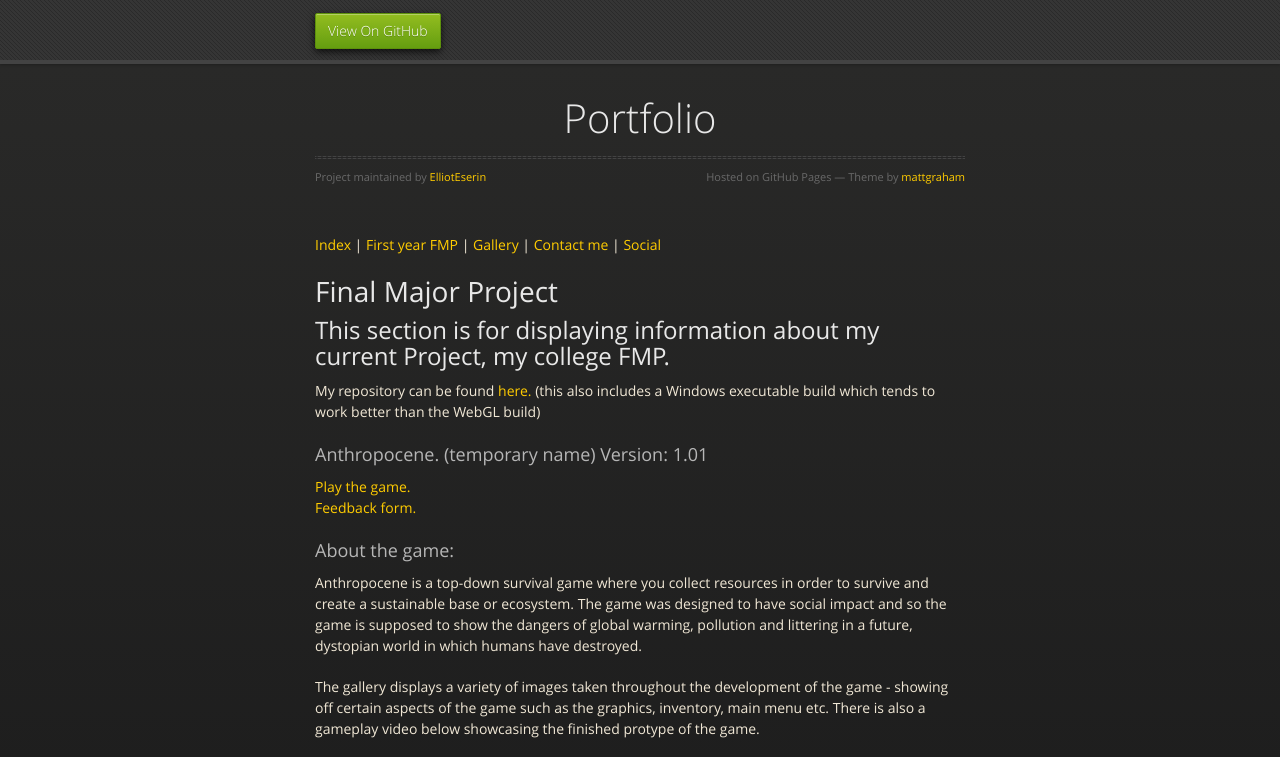
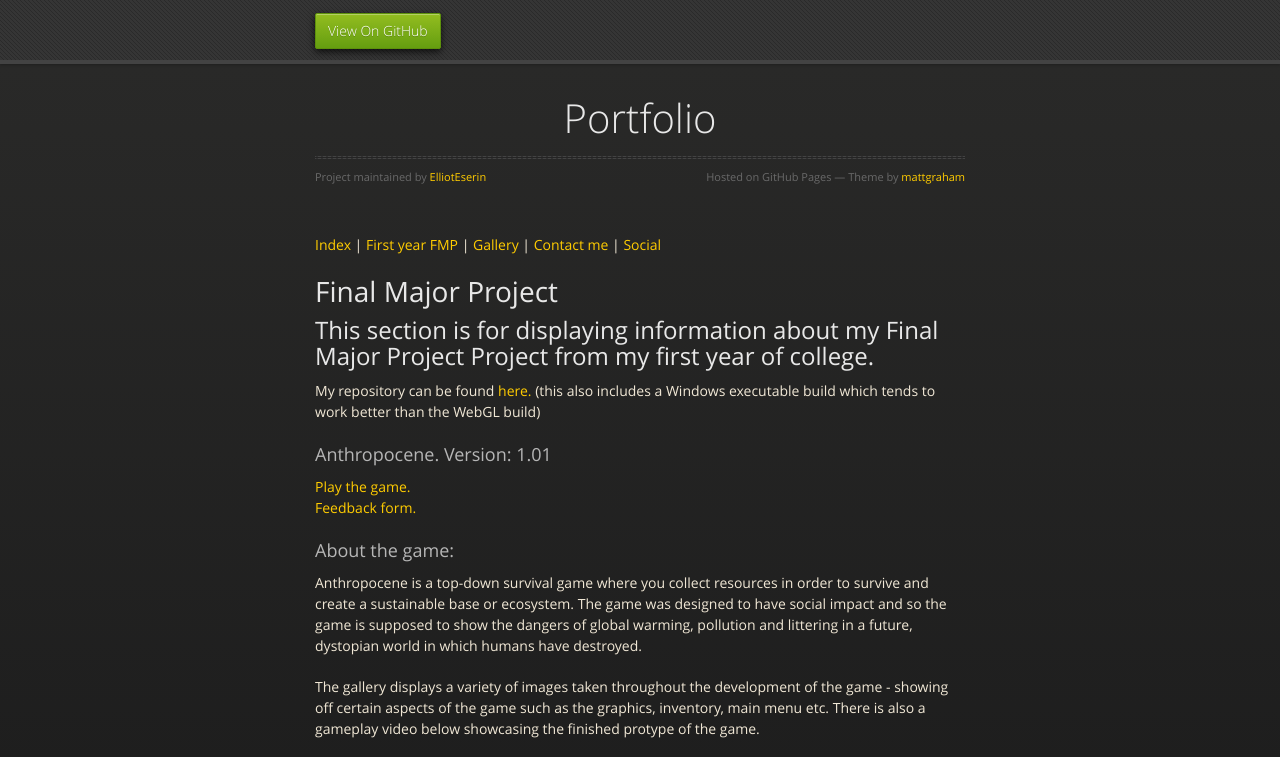
Before and after one commit to ElliotEserin/Portfolio, a Jekyll site: the page built from FMP.md, in a window 1280 px wide and 1338 px high. Shown: the top 757 px of the window. Built offline with Jekyll 4.4.1, drawn with Linux system fonts in a browser that asks for light colours; the repository's description, which GitHub fills in, is left out; our own code applies the rules of GitHub Pages for plain Markdown files; grey boxes are pictures that could not be loaded.

Commit message:
Update FMP.md

```diff
--- a/FMP.md
+++ b/FMP.md
@@ -3,12 +3,12 @@ layout: default
 ---
 
 # Final Major Project
-## This section is for displaying information about my current Project, my college FMP.
+## This section is for displaying information about my Final Major Project Project from my first year of college.
 
 My repository can be found [here.](https://github.com/ElliotEserin/Anthropocene-FMP-game)
 (this also includes a Windows executable build which tends to work better than the WebGL build)
 
-### Anthropocene. (temporary name) Version: 1.01
+### Anthropocene. Version: 1.01
 
 <a href="game.html"> Play the game. </a>
 <br>
```
